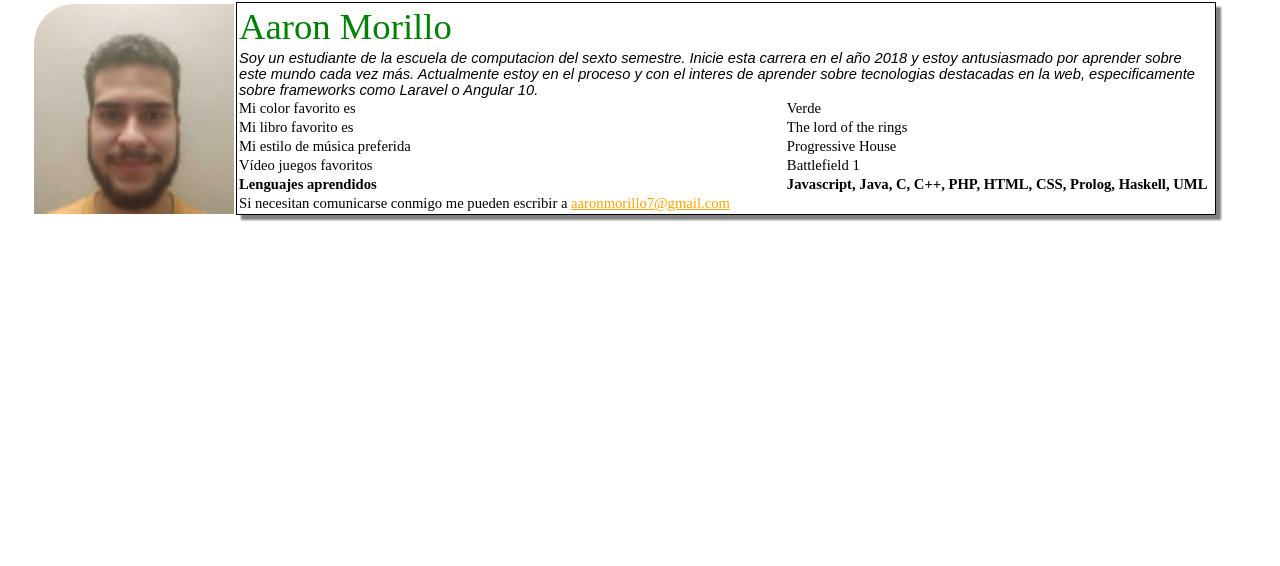
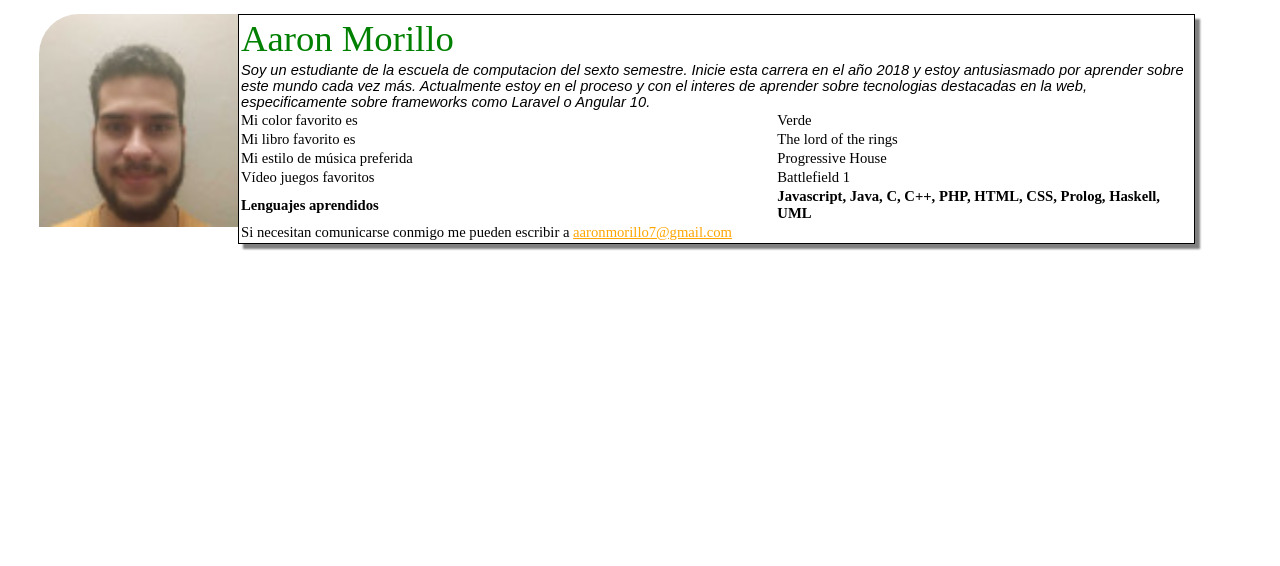
Before and after one commit to ATI1-UCV/ati_2020_U, a PHP site: page /27449007/perfil.html in a window 1280 px wide. Shown: the part 80-646 px from the top of the page. Run offline with PHP 8.4, Linux system fonts and the light colour scheme; some libraries are stand-ins or nearby versions.

Commit message:
archivos reto 10

```diff
--- a/27449007/perfil.css
+++ b/27449007/perfil.css
@@ -14,14 +14,13 @@
     font-family: sans-serif;
     font-style: italic;
 }
-#content_1{
+#table{
     border: black 1px solid;
     box-shadow: 5px 5px 2px 0px gray;
 }
 #photo{
     border-radius: 40px 0px 0px 0px;
-    width: 200px;
-    height: 210px;
+    height: 213px;
 }
 .lp{
     font-weight: bold;
@@ -36,8 +35,14 @@ td{
     text-align: left;
     align-content: left;
 }
-.aligned-r{
-    text-align: right;
-    align-self: right;
-    align-content: right;
+#general_content{
+    display: grid;
+    grid-template-areas: "photo_content table_content";
 }
+#photo_content{
+    grid-area: photo_content;
+}
+#table_content{
+    grid-area: table_content;
+    margin-left: 0px;
+}
--- a/27449007/perfil.html
+++ b/27449007/perfil.html
@@ -22,12 +22,12 @@
 			</nav>
 	    </header>
 	    <section id="general_content">
+			<section id="photo_content">
+				<img  align="left" id="photo" class="content">
+			</section>
+			<section id="table_content" align="right" >
 
-				<img  align="left" id="photo" class="content">
-
-			<section align="right" >
-
-				<table id="content_1" class="content">
+				<table id="table" class="content">
 
 				</table>
 			</section>
@@ -41,26 +41,26 @@
 		var perfil_j = JSON.parse(JSON.stringify(perfil));
 		console.log(perfil_j.nombre);
 		//JSON en la tabla
-			$("#content_1").append('<tr>' +
+			$("#table").append('<tr>' +
 			'<td colspan="2" class="aligned" id="name">' + perfil_j.nombre + '</td>'+'</tr>');
-			$("#content_1").append('<tr>' +
+			$("#table").append('<tr>' +
 			'<td colspan="2" class="aligned" id="description">' + perfil_j.descripcion + '</td>'+'</tr>');
-			$("#content_1").append('<tr>' +
+			$("#table").append('<tr>' +
 			'<td class="aligned">' + config_j.color + '</td>'+
 			'<td class="aligned">' + perfil_j.color + '</td>'+'</tr>');
-			$("#content_1").append('<tr>' +
+			$("#table").append('<tr>' +
 			'<td class="aligned">' + config_j.libro + '</td>'+
 			'<td class="aligned">' + perfil_j.libro + '</td>'+'</tr>');
-			$("#content_1").append('<tr>' +
+			$("#table").append('<tr>' +
 			'<td class="aligned">' + config_j.musica + '</td>'+
 			'<td class="aligned">' + perfil_j.musica+ '</td>'+'</tr>');
-			$("#content_1").append('<tr>' +
+			$("#table").append('<tr>' +
 			'<td class="aligned">' + config_j.video_juego + '</td>'+
 			'<td class="aligned">' + perfil_j.video_juego + '</td>'+'</tr>');
-			$("#content_1").append('<tr>' +
+			$("#table").append('<tr>' +
 			'<td class="aligned lp">' + config_j.lenguajes + '</td>'+
 			'<td class="aligned lp">' + perfil_j.lenguajes + '</td>'+'</tr>');
-			$("#content_1").append('<tr>' +
+			$("#table").append('<tr>' +
 			'<td class="aligned">' + (config_j.email).replace('[email]','') + '<a href="https://www.aaronmorillo7@gmail.com" id="email">' + perfil_j.email +'</a>' + '</td>'+ '</tr>');
 			//JSON en el footer
 			$("#footer").append(config_j.copyRight);
```
